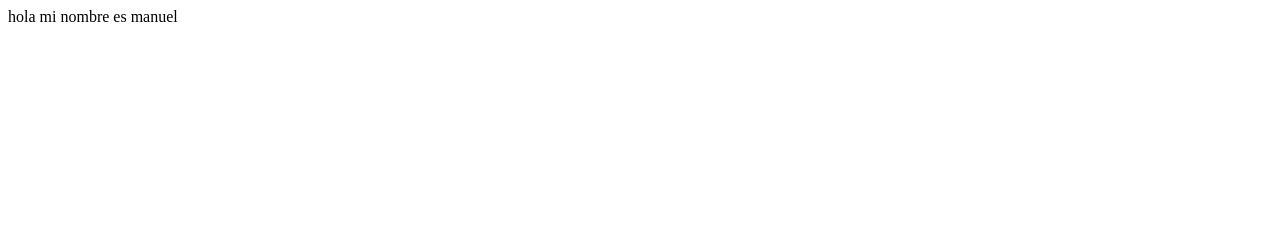
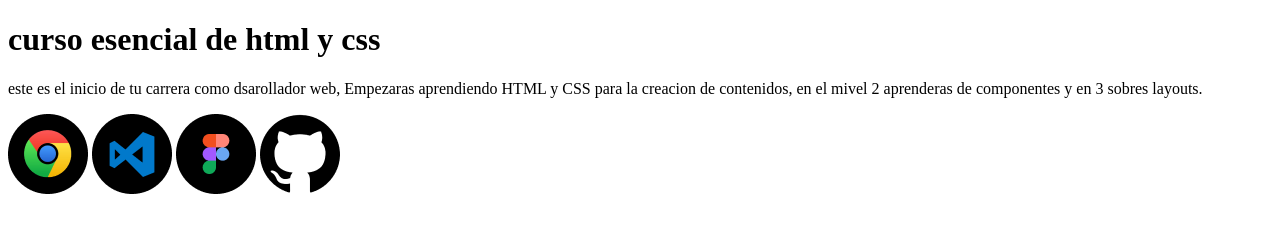
Before and after one commit to mr7982540/curso-esencial-html-css, a plain HTML site: page index.html in a window 1280 px wide. Drawn offline with Linux system fonts and the light colour scheme.

Commit message:
Agregamos las Imagenes a mi Proyecto

```diff
--- a/index.html
+++ b/index.html
@@ -1,12 +1,23 @@
 <!DOCTYPE html>
-<html lang="en">
+<html lang="es">
 <head>
     <meta charset="UTF-8">
     <meta http-equiv="X-UA-Compatible" content="IE=edge">
     <meta name="viewport" content="width=device-width, initial-scale=1.0">
-    <title>Document</title>
+    <title>El Blog de Manue7</title>
 </head>
 <body>
-    hola mi nombre es manuel
+    <h1>
+    curso esencial de html y css
+    </h1>
+    <p>
+        este es el inicio de tu carrera como dsarollador web,
+        Empezaras aprendiendo HTML y CSS para la creacion de contenidos, en el mivel 2
+        aprenderas de componentes y en 3 sobres layouts.
+    </p>
+   <img src="images/google-chrome.png" alt="Logo de Google Chrome" title="Logo de Google Crhome">
+   <img src="images/visual-studio-code.png" alt="Lgo de Visual Etudio Code" title="Logo de Visual Studio Code">
+   <img src="images/figma.png" alt="Logo de Figma" title="Logo de Figma">
+   <img src="images/github.png" alt="Logo de GitHub" title="Logo de GitHub">
 </body>
 </html>
```
Also changed, not shown: images/figma.png (added), images/github.png (added), images/google-chrome.png (added), images/visual-studio-code.png (added).
